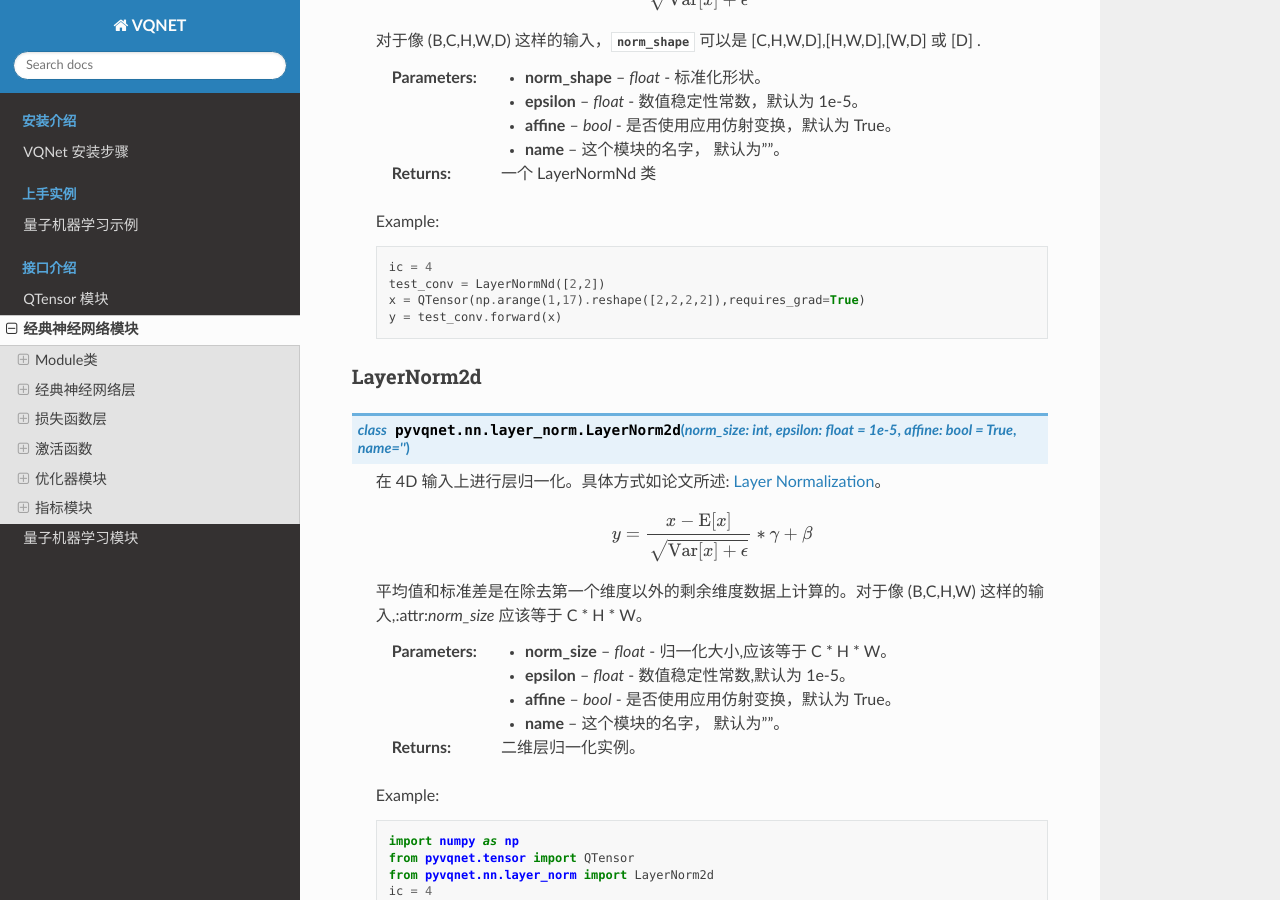
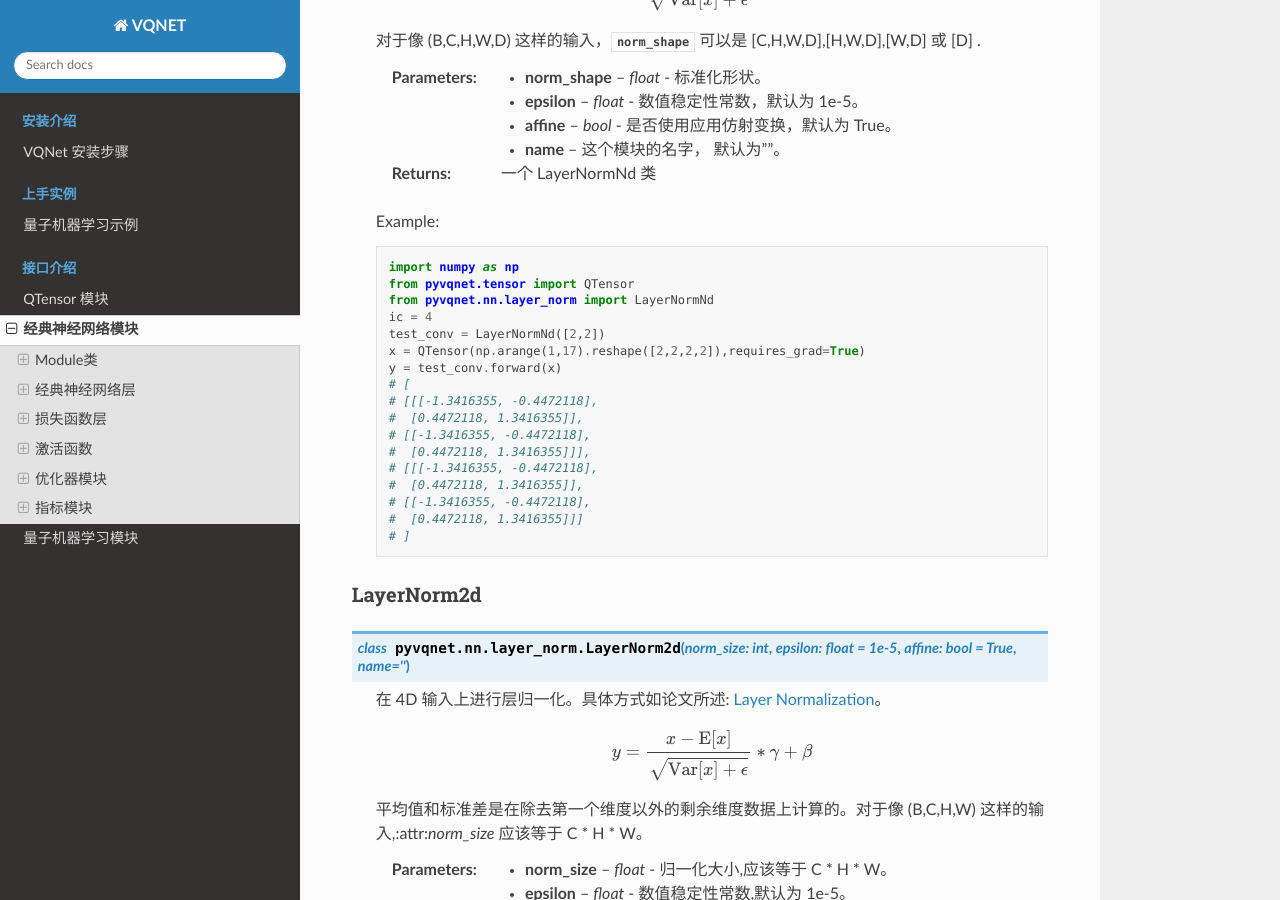
Before and after one commit to OriginQ/VQNET2.0-tutorial, a Sphinx documentation site: the page built from source/rst/nn.rst, in a window 1280 px wide and 900 px high, scrolled down 13283 px. Built offline with Sphinx 7.4.7 and the Read the Docs theme 2.0.0, drawn with Linux system fonts in a browser that asks for light colours.

Commit message:
[fix] add examples for layernormnd

```diff
--- a/source/rst/nn.rst
+++ b/source/rst/nn.rst
@@ -688,10 +688,23 @@ LayerNormNd
 
     Example::
 
+        import numpy as np
+        from pyvqnet.tensor import QTensor
+        from pyvqnet.nn.layer_norm import LayerNormNd
         ic = 4
         test_conv = LayerNormNd([2,2])
         x = QTensor(np.arange(1,17).reshape([2,2,2,2]),requires_grad=True)
         y = test_conv.forward(x)
+        # [
+        # [[[-1.3416355, -0.4472118],
+        #  [0.4472118, 1.3416355]],
+        # [[-1.3416355, -0.4472118],
+        #  [0.4472118, 1.3416355]]],
+        # [[[-1.3416355, -0.4472118],
+        #  [0.4472118, 1.3416355]],
+        # [[-1.3416355, -0.4472118],
+        #  [0.4472118, 1.3416355]]]
+        # ]
 
 LayerNorm2d
 ^^^^^^^^^^^^^^^^^^^^^^^^^^^^^
```
